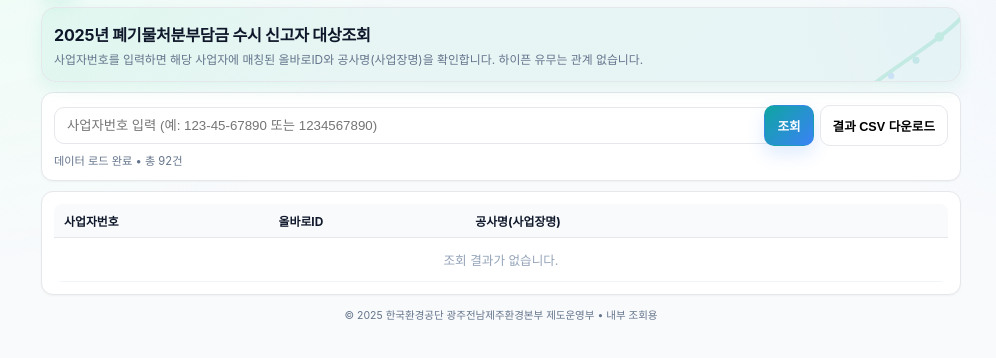
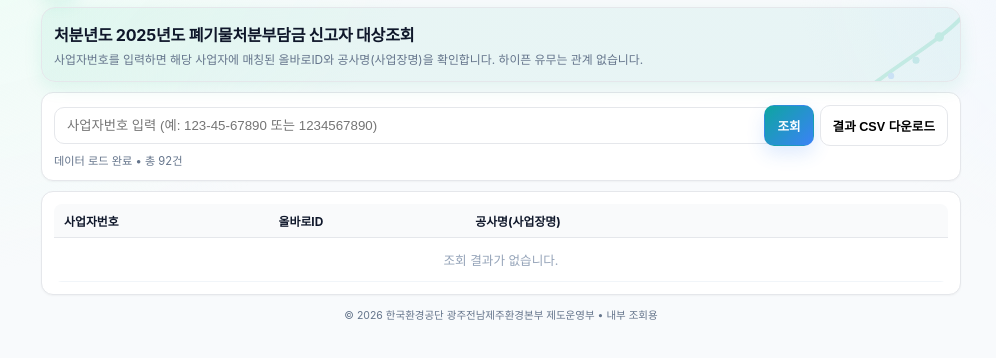
Before and after one commit to josuin1995/FIND-MODEL, a plain HTML site: page index.html in a window 1280 px wide. Shown: the part 56-414 px from the top of the page, without its empty margins (139-1135 px from the left). Drawn offline with Linux system fonts and the light colour scheme.

Commit message:
Update index.html

```diff
--- a/index.html
+++ b/index.html
@@ -3,7 +3,7 @@
 <head>
 <meta charset="utf-8"/>
 <meta name="viewport" content="width=device-width,initial-scale=1"/>
-<title>2025년 폐기물처분부담금 수시 신고자 대상조회</title>
+<title>처분년도 2025년 폐기물처분부담금 신고 대상조회</title>
 <style>
   :root{
     --bg1:#ecfdf5; --bg2:#eff6ff; --card:#fff; --ink:#0f172a; --muted:#64748b; --border:#e5e7eb;
@@ -58,7 +58,7 @@
     </div>
 
     <div class="hero" style="margin-bottom:10px;">
-      <h1>2025년 폐기물처분부담금 수시 신고자 대상조회</h1>
+      <h1>처분년도 2025년도 폐기물처분부담금 신고자 대상조회</h1>
       <p>사업자번호를 입력하면 해당 사업자에 매칭된 올바로ID와 공사명(사업장명)을 확인합니다. 하이픈 유무는 관계 없습니다.</p>
       <svg class="vine" width="140" height="140" viewBox="0 0 180 180" fill="none" xmlns="http://www.w3.org/2000/svg">
         <path d="M10 170 C 60 130, 80 120, 120 90 S 170 40, 170 10" stroke="#10b981" stroke-width="5" stroke-linecap="round"/>
@@ -86,7 +86,7 @@
       </div>
     </div>
 
-    <div class="footer">© 2025 한국환경공단 광주전남제주환경본부 제도운영부 • 내부 조회용</div>
+    <div class="footer">© 2026 한국환경공단 광주전남제주환경본부 제도운영부 • 내부 조회용</div>
   </div>
 
   <script id="seedCsv" type="text/plain">408-81-87078,030-25,(주)강산개발-2025년 소나무재선충병 예방을 위한 고사목 제거사업
```
